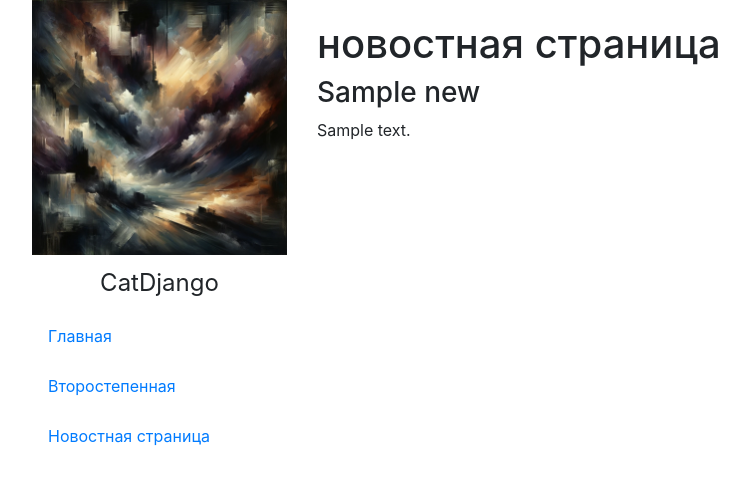
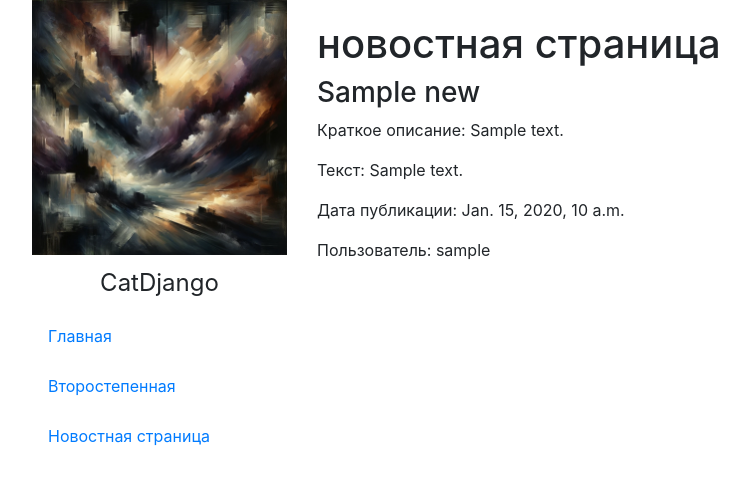
Before and after one commit to vk2012022/lessone270724Django01, a Django app: template zerocoder1/news/templates/news/news.html in a window 1280 px wide. Shown: the top 485 px of the page, without its empty margins (53-802 px from the left). Run offline with Django 5.2, Linux system fonts and the light colour scheme; the template is opened without the code that fills it: most values are stand-ins (such as "Sample title", 1, 10 or a date in 2020); some libraries are stand-ins or nearby versions.

Commit message:
add new code 010824

```diff
--- a/zerocoder1/news/models.py
+++ b/zerocoder1/news/models.py
@@ -1,15 +1,17 @@
 from django.db import models
 
-# Create your models here.
+# Создайте свои модели здесь.
 
 class News_post(models.Model):
     title = models.CharField('Название новости', max_length=50)
     short_description = models.CharField('Краткое описание новости', max_length=200)
     text = models.TextField('Новость')
     pub_date = models.DateTimeField('Дата публикации')
+    username = models.CharField('Имя пользователя', max_length=100)  # Новое поле для имени пользователя
 
     def __str__(self):
         return self.title
+
     class Meta:
         verbose_name = 'Новость'
         verbose_name_plural = 'Новости'
--- a/zerocoder1/news/templates/news/news.html
+++ b/zerocoder1/news/templates/news/news.html
@@ -10,9 +10,11 @@
 {% for new in news %}
 	<div>
 		<h3> {{ new.title }} </h3>
-		<p> {{ new.short_description }} </p>
+		<p>Краткое описание: {{ new.short_description }}</p>
+		<p>Текст: {{ new.text }}</p>
+		<p>Дата публикации: {{ new.pub_date }}</p>
+		<p>Пользователь: {{ new.username }}</p>
 	</div>
 {% endfor %}
 
-
 {% endblock %}
```
Also changed, not shown: zerocoder1/news/migrations/0002_alter_news_post_options_news_post_username.py (added).
